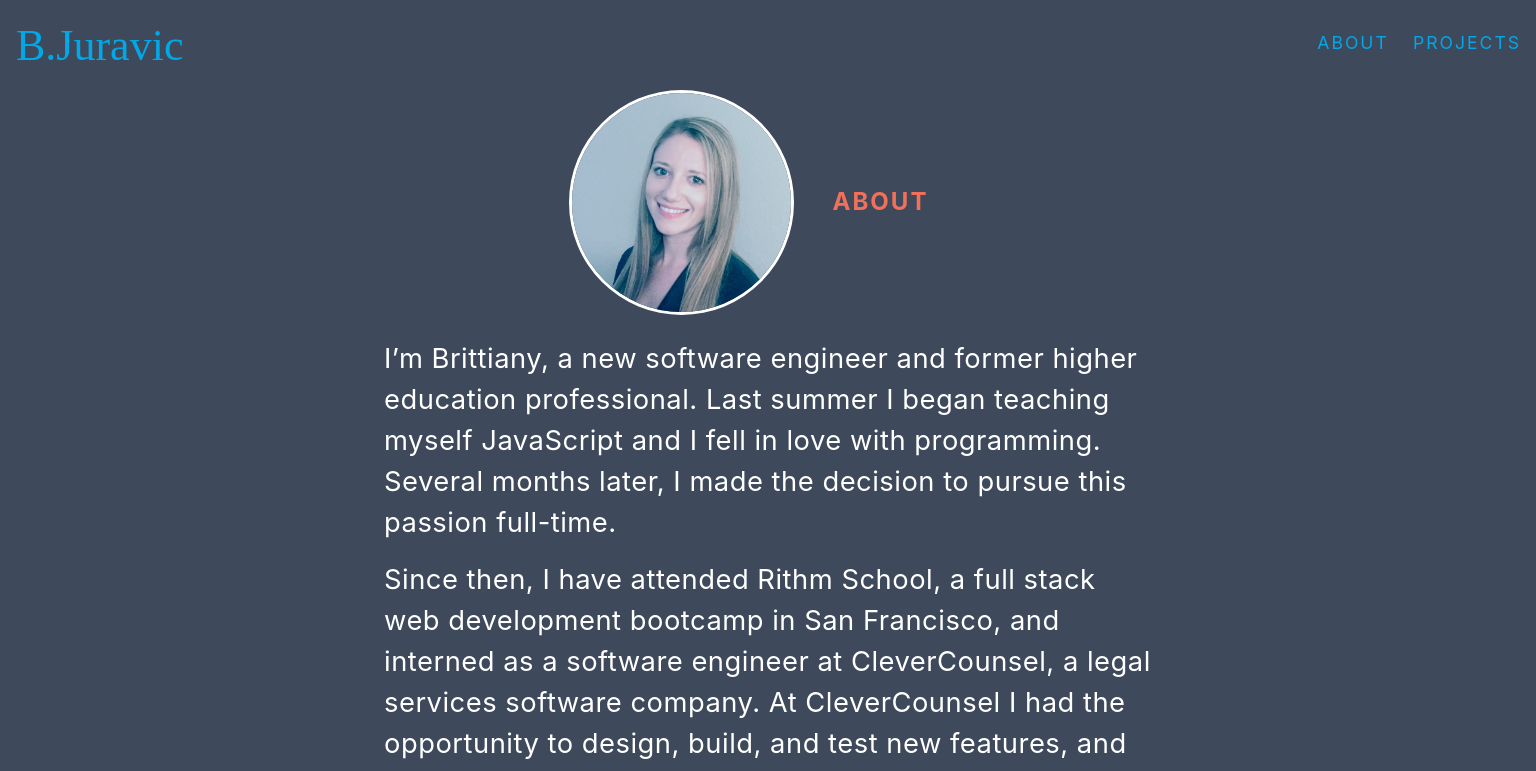
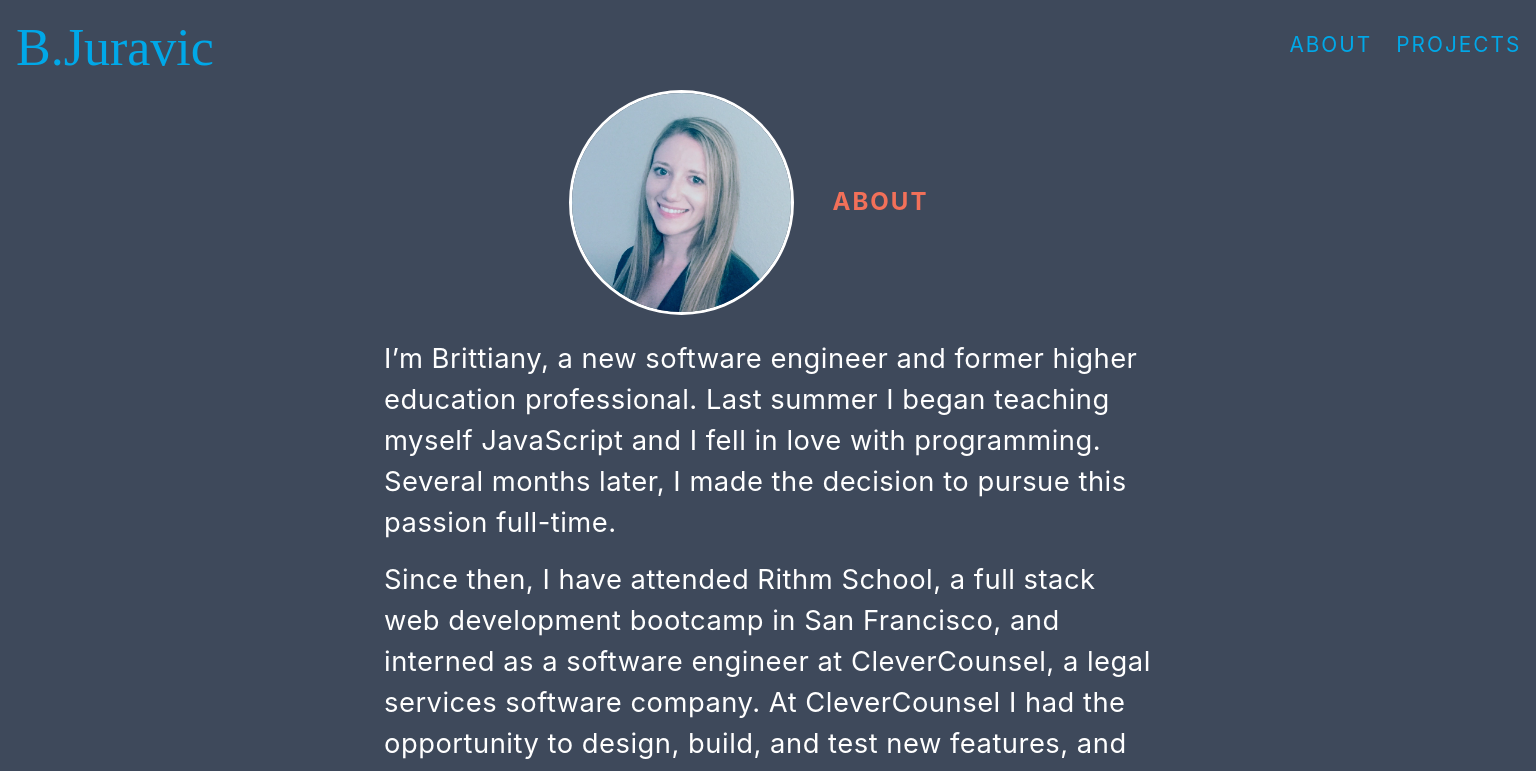
Before and after one commit to b-juravic/personal-website, a React (Create React App) app: page / in a window 1536 px wide. Shown: the top 771 px of the page. Built offline with nearby package versions, Linux system fonts and the light colour scheme; a web font is replaced by a local one.

Commit message:
Responsive font size updates continued

```diff
--- a/src/About.css
+++ b/src/About.css
@@ -80,4 +80,7 @@
   .About {
     font-size: calc(1vw + 1vh + .5vmin);
   }
+  .About-signature {
+    font-size: 3.5rem;
+  }
 }
--- a/src/Navigation.css
+++ b/src/Navigation.css
@@ -39,3 +39,10 @@ nav a:hover {
     font-size: 2.5em;
   }
 }
+
+@media screen and (min-width: 1440px) {
+  nav {
+    font-size: 1.3rem;
+    max-height: 90px;
+  }
+}
```
